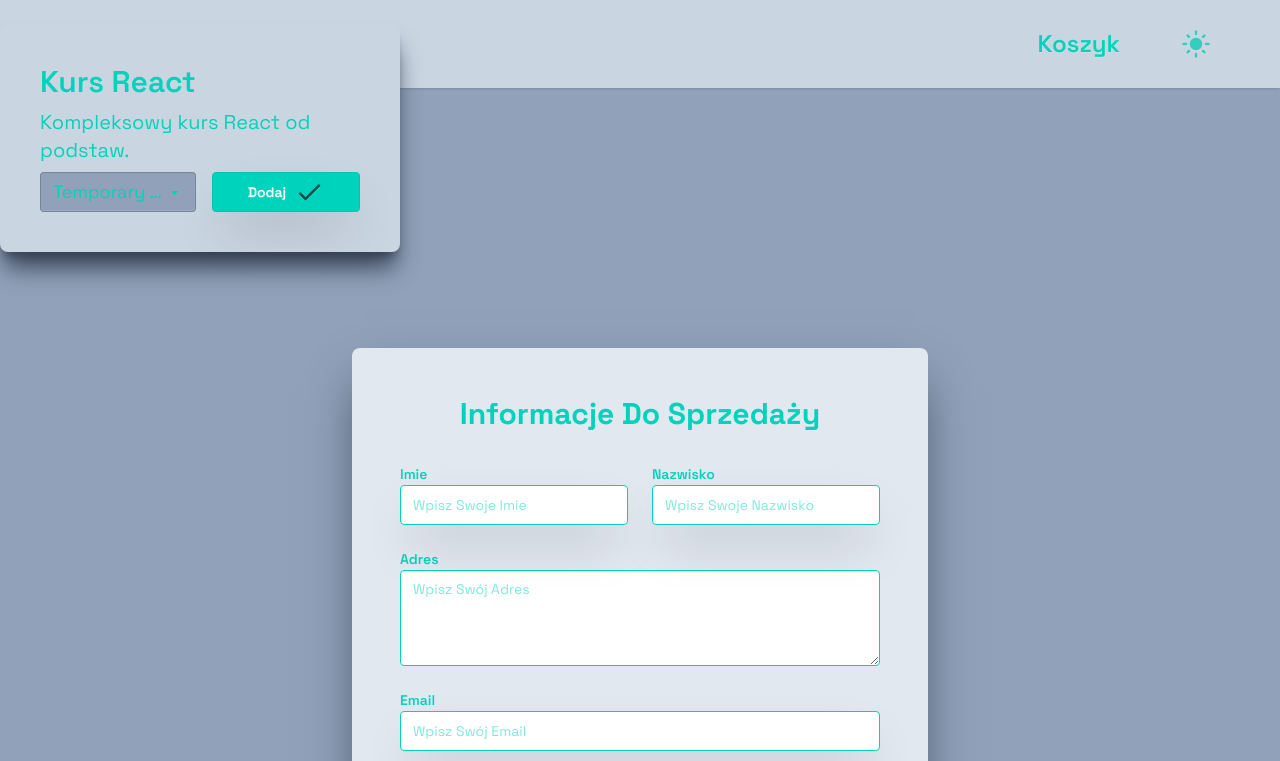
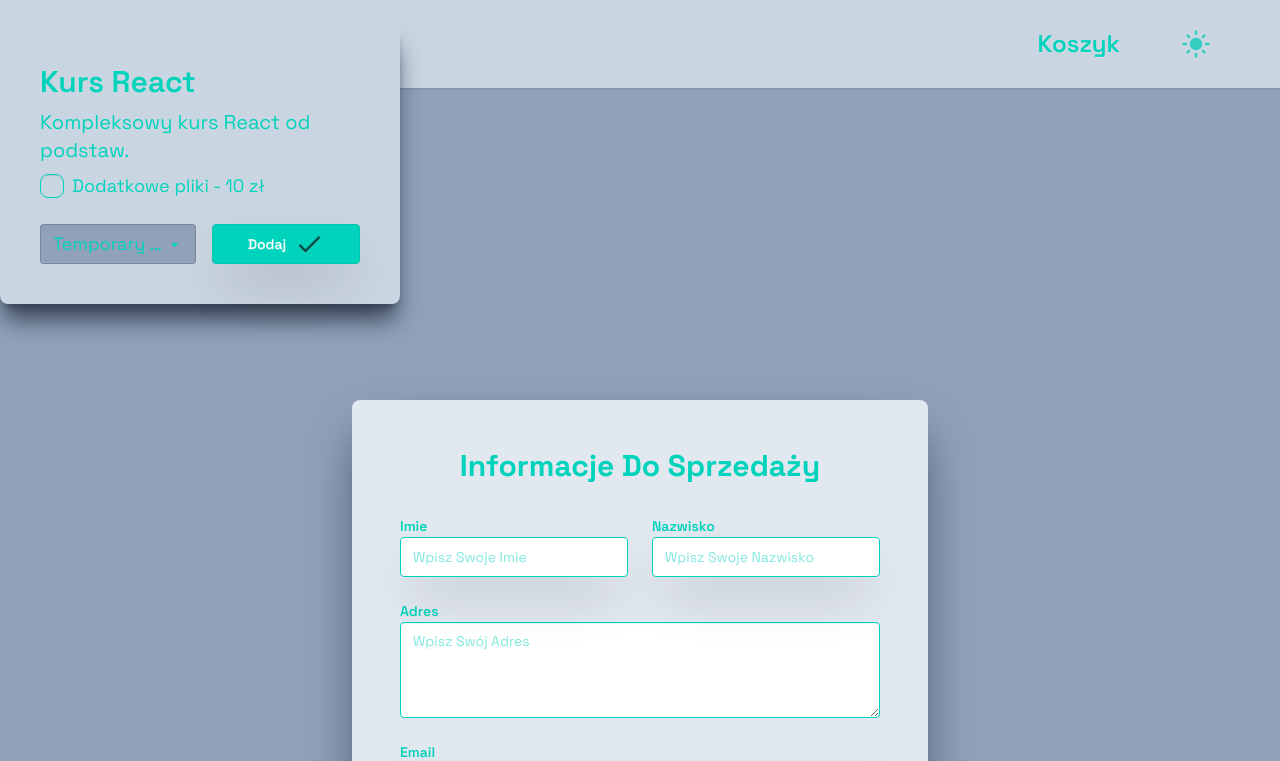
Before and after one commit to Keryyyl/SklepZaliczenie, a React (Vite) app: page /koszyk in a window 1280 px wide. Shown: the top 761 px of the page. Built offline with nearby package versions, Linux system fonts and the light colour scheme.

Commit message:
Adds connection with api and displays informations from it

```diff
--- a/src/pages/Koszyk.jsx
+++ b/src/pages/Koszyk.jsx
@@ -8,8 +8,7 @@
       <>
       <Header/>
       Koszyk
-      <KursCard title="Kurs React" description="Kompleksowy kurs React od podstaw." prices={{ Temporary: 15, Forever: 25, Download: 35 }}
-/>
+      <KursCard title="Kurs React" description="Kompleksowy kurs React od podstaw." prices={{ Temporary: 15, Forever: 25, Download: 35, Additional: 10 }} />
       <MailForm/>
       </>
     )
--- a/src/pages/MainPage.jsx
+++ b/src/pages/MainPage.jsx
@@ -1,13 +1,48 @@
-import Header from "./components/Header"
+import { useEffect, useState } from "react";
+import Header from "./components/Header";
+import KursCard from "./components/KursCard";
 
 function MainPage() {
+  const [courses, setCourses] = useState([]);
 
-    return (
-      <>
-      <Header/>
-      Main
-      </>
-    )
-  }
+  useEffect(() => {
+    // Fetch data from API
+    fetch("http://localhost:8080/items")
+      .then((response) => response.json())
+      .then((data) => {
+        // Transform data to match KursCard's expected format
+        const formattedData = data.map((course) => ({
+          id: course.id,
+          title: course.name,
+          description: course.desc,
+          prices: {
+            Temporary: course.cost1,
+            Forever: course.cost2,
+            Download: course.cost3,
+            Additional: course.cost4,
+          },
+        }));
+        setCourses(formattedData);
+      })
+      .catch((error) => console.error("Error fetching data:", error));
+  }, []);
 
-  export default MainPage
+  return (
+    <>
+      <Header />
+      <div className="grid grid-cols-1 md:grid-cols-2 lg:grid-cols-3 gap-6 p-6">
+        {courses.map((course) => (
+          <KursCard
+            key={course.id}
+            title={course.title}
+            description={course.description}
+            prices={course.prices}
+            onAdd={(item) => console.log("Added:", item)}
+          />
+        ))}
+      </div>
+    </>
+  );
+}
+
+export default MainPage;
--- a/src/pages/components/KursCard.jsx
+++ b/src/pages/components/KursCard.jsx
@@ -2,13 +2,23 @@
 
 function KursCard({ title, description, prices, onAdd }) {
   const [selectedOption, setSelectedOption] = useState("Temporary");
+  const [isAdditional, setIsAdditional] = useState(false);
 
   return (
     <div className="card dark:bg-gray-800 bg-slate-300 shadow-xl shadow-gray-700 dark:shadow-gray-900 rounded-lg text-accent w-100 transition duration-2500 p-4">
       <div className="card-body">
         <h2 className="card-title text-3xl">{title}</h2>
         <p className="text-xl">{description}</p>
-        <div className="card-actions flex items-center gap-4 w-full">
+        <div className="flex items-center gap-2">
+          <input
+            type="checkbox"
+            className="checkbox checkbox-accent"
+            checked={isAdditional}
+            onChange={(e) => setIsAdditional(e.target.checked)}
+          />
+          <span className="text-lg">Dodatkowe pliki - {prices.Additional} zł</span>
+        </div>
+        <div className="card-actions flex items-center gap-4 w-full mt-4">
           <div className="flex w-full items-center gap-4">
             <select
               className="select select-bordered text-lg bg-slate-400 dark:bg-gray-700 flex-1 transition duration-2500"
@@ -19,10 +29,12 @@
               <option value="Forever">Forever - {prices.Forever} zł</option>
               <option value="Download">Download - {prices.Download} zł</option>
             </select>
-            <button className="btn btn-accent transition duration-2500 flex-1 shadow-2xl dark:shadow-black gap-2 text-white dark:text-black"
-            onClick={() => onAdd({id, title, selectedOption, price: prices[selectedOption]})}>
-            Dodaj
-            <span className="material-icons-accent"> check </span>
+            <button
+              className="btn btn-accent transition duration-2500 flex-1 shadow-2xl dark:shadow-black gap-2 text-white dark:text-black"
+              onClick={() => onAdd({ title, selectedOption, price: prices[selectedOption], isAdditional })}
+            >
+              Dodaj
+              <span className="material-icons-accent"> check </span>
             </button>
           </div>
         </div>
```
